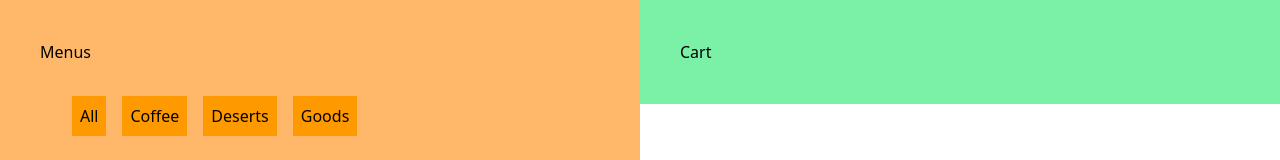
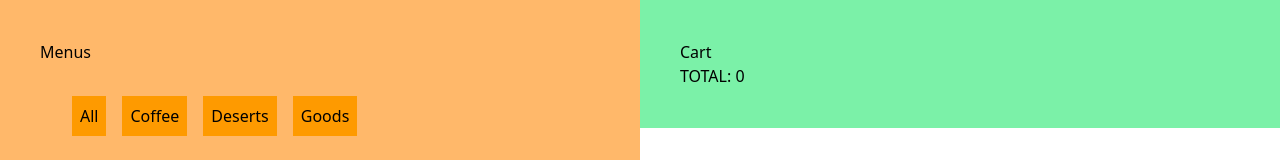
Before and after one commit to Friedchickenman/t2, a React (Vite) app: page / in a window 1280 px wide. Shown: the top 160 px of the page. Built offline with nearby package versions, Linux system fonts and the light colour scheme.

Commit message:
10/03 14th Commit

```diff
--- a/src/components/kiosk/CartComponent.tsx
+++ b/src/components/kiosk/CartComponent.tsx
@@ -8,12 +8,18 @@ interface CartComponentProps {
 
 function CartComponent({cartItems} : CartComponentProps) {
 
-    console.log(cartItems)
+    let total = 0
 
-    const lis = cartItems.map(({menu, qty}:CartItem) =>
-    <li key={menu.mno}>
+    const lis = cartItems.map(({menu, qty}:CartItem) => {
+
+        total += menu.price * qty
+
+    return (
+        <li key={menu.mno}>
         {menu.name} - {menu.price} - {qty}
-    </li>)
+    </li>
+    )
+})
 
     return (
         <div>
@@ -24,6 +30,10 @@ function CartComponent({cartItems} : CartComponentProps) {
                     {lis}
                 </ul>
             </div>
+
+            <div>
+                TOTAL: {total}
+            </div>
         </div>
     );
 }
```
